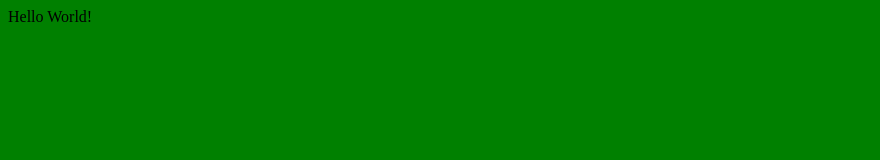
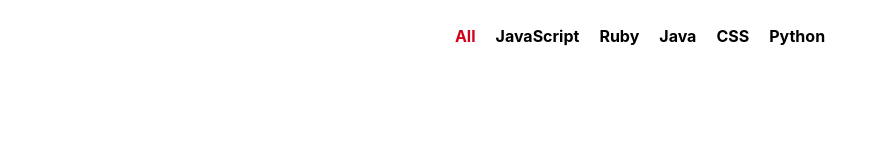
Before and after one commit to kent10ou/git-battle-royale, a React app: page / in a window 1280 px wide. Shown: the whole page, without its empty margins (0-880 px from the left). Built offline with nearby package versions, Linux system fonts and the light colour scheme.

Commit message:
adding Popular component

```diff
--- /dev/null
+++ b/app/components/App.js
@@ -0,0 +1,15 @@
+import React from 'react';
+// var Popular = require('./Popular');
+import Popular from './Popular';
+
+class App extends React.Component {
+    render () {
+        return (
+            <div className="container">
+                <Popular />
+            </div>
+        )
+    }
+}
+
+module.exports = App;
--- /dev/null
+++ b/app/components/Popular.js
@@ -0,0 +1,58 @@
+import React from 'react';
+import PropTypes from 'prop-types'
+
+function SelectLanguage (props) {
+    var languages = ['All', 'JavaScript', 'Ruby', 'Java', 'CSS', 'Python'];
+    return (
+        <ul className="languages">
+            {languages.map(function (lang) {
+                return (
+                    <li
+                        style = { lang === props.selectedLanguage ? {color: '#d0021b'} : null }
+                        onClick={ props.onSelect.bind(null, lang) }
+                        key={lang}>
+                        {lang}
+                    </li>
+                )
+            })}
+        </ul>
+    )
+}
+
+SelectLanguage.propTypes = {
+    selectedLanguage: PropTypes.string.isRequired,
+    onSelect: PropTypes.func.isRequired
+}
+
+class Popular extends React.Component {
+    constructor (props){
+        super(props);
+        this.state = {
+            selectedLanguage: 'All'
+        };
+
+        this.updateLanguage = this.updateLanguage.bind(this);
+    }
+
+    updateLanguage(lang) {
+        this.setState(() => {
+            return {
+                selectedLanguage: lang
+            }
+        });
+    }
+
+    render () {
+        return (
+            <div>
+                <SelectLanguage
+                    selectedLanguage={this.state.selectedLanguage}
+                    onSelect={this.updateLanguage}
+                />
+            </div>
+        )
+    }
+}
+
+// module.exports = Popular;
+export default Popular;
--- a/app/index.css
+++ b/app/index.css
@@ -1,3 +1,27 @@
 body {
-    background: green;
+    font-family: -apple-system,BlinkMacSystemFont,Segoe UI,Roboto,Oxygen-Sans,Ubuntu,Cantarell,Helvetica Neue,sans-serif;
 }
+
+ul {
+    padding: 0;
+}
+
+li {
+    list-style-type: none;
+}
+
+.container {
+    max-width: 1200px;
+    margin: 0 auto;
+}
+
+.languages {
+    display: flex;
+    justify-content: center;
+}
+
+.languages li {
+    margin: 10px;
+    font-weight: bold;
+    cursor: pointer;
+}
--- a/app/index.js
+++ b/app/index.js
@@ -1,20 +1,8 @@
 import React from 'react';
 import ReactDOM from 'react-dom';
 require('./index.css');
+var App = require('./components/App');
 
-// state
-// lifecycle events
-// UI
-
-class App extends React.Component {
-    render () {
-        return (
-            <div>
-                Hello World!
-            </div>
-        )
-    }
-}
 
 ReactDOM.render(
     <App />,
```
